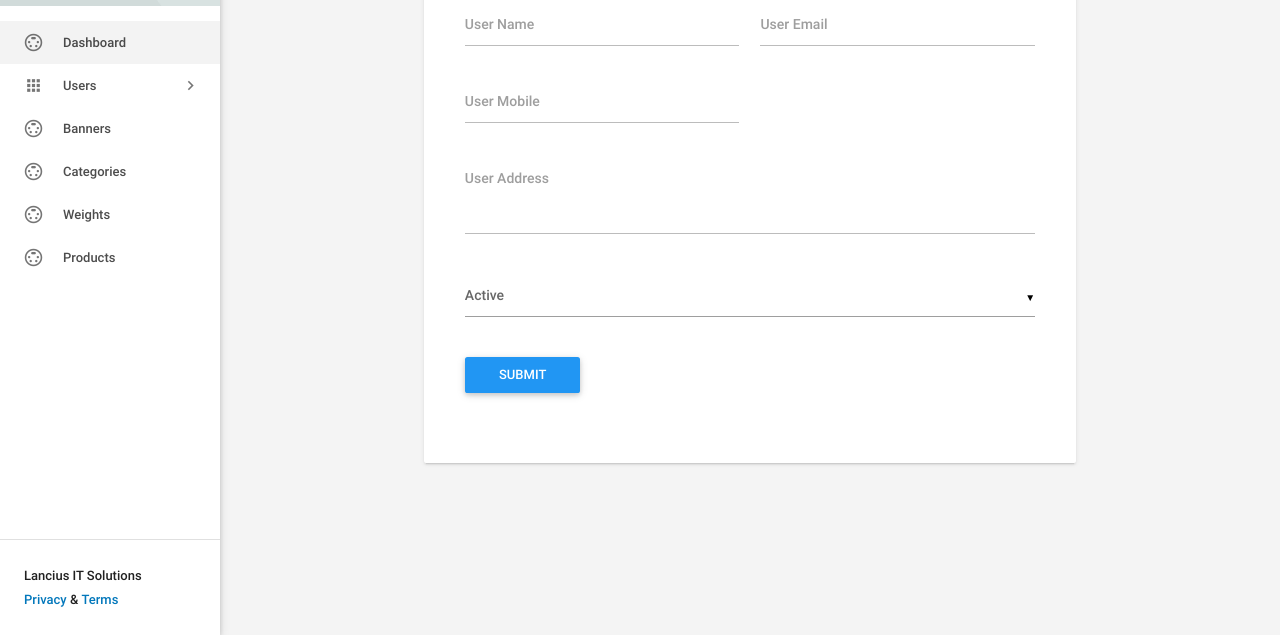
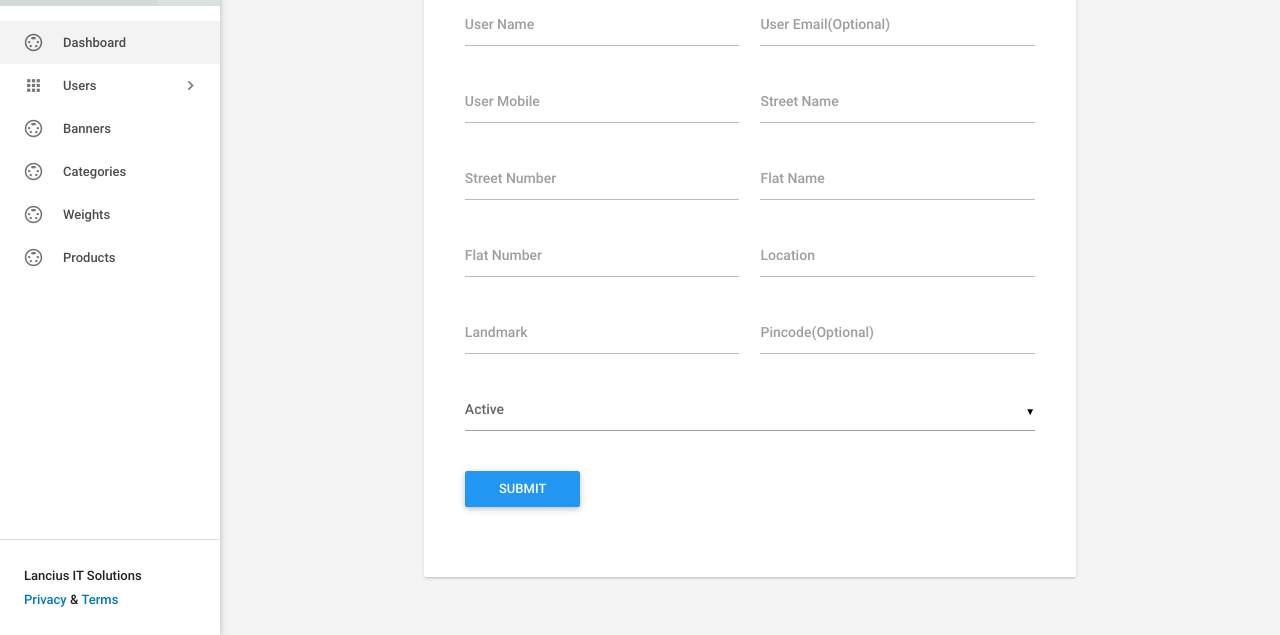
Before and after one commit to Srinivaslancius/Palle2Patnam, a PHP site: page /palle2patnam/edit_users.php?uid=1 in a window 1280 px wide. Shown: the part 165-800 px from the top of the page. Run offline with PHP 8.4, Linux system fonts and the light colour scheme; the visitor is signed in with stand-in values (Sample User, id 1); data that the repository does not hold is empty; some libraries are stand-ins or nearby versions.

Commit message:
changes in users added extra fields

```diff
--- a/admin/edit_users.php
+++ b/admin/edit_users.php
@@ -10,10 +10,16 @@ $id = $_GET['uid'];
             $user_name = $_POST['user_name'];
             $user_email = $_POST['user_email'];
             $user_mobile = $_POST['user_mobile'];
-            $user_address = $_POST['user_address'];
+            $street_name = $_POST['street_name'];
+            $street_no = $_POST['street_no'];
+            $flat_name = $_POST['flat_name'];
+            $flat_no = $_POST['flat_no'];
+            $location = $_POST['location'];
+            $landmark = $_POST['landmark'];
+            $pincode = $_POST['pincode'];
             $status = $_POST['status'];
 
-            $sql = "UPDATE `users` SET user_name='$user_name', user_email='$user_email', user_mobile='$user_mobile', user_address='$user_address', status = '$status' WHERE id = '$id' ";
+            $sql = "UPDATE `users` SET user_name='$user_name', user_email='$user_email', user_mobile='$user_mobile',street_name= '$street_name',street_no = '$street_no',flat_name = '$flat_name',flat_no = '$flat_no',location = '$location',landmark = '$landmark',pincode = '$pincode',status = '$status' WHERE id = '$id' ";
             if($conn->query($sql) === TRUE){
                echo "<script>alert('Data Updated Successfully');window.location.href='users.php';</script>";
             } else {
@@ -39,16 +45,40 @@ $id = $_GET['uid'];
                                         <label for="user_name">User Name</label>
                                     </div>
                                     <div class="input-field col s6">
-                                        <input id="user_email" type="email" class="validate" name="user_email" required value="<?php echo $getUsers1['user_email'];?>">
-                                        <label for="user_email">User Email</label>
+                                        <input id="user_email" type="email" class="validate" name="user_email" value="<?php echo $getUsers1['user_email'];?>">
+                                        <label for="user_email">User Email(Optional)</label>
                                     </div>
                                     <div class="input-field col s6">
                                         <input id="user_mobile" type="text" class="validate" name="user_mobile" required value="<?php echo $getUsers1['user_mobile'];?>">
                                         <label for="user_mobile">User Mobile</label>
                                     </div>
-                                    <div class="input-field col s12">
-                                        <textarea id="user_address" class="materialize-textarea" name="user_address" required><?php echo $getUsers1['user_address'];?></textarea>
-                                        <label for="user_address">User Address</label>
+                                    <div class="input-field col s6">
+                                        <input id="street_name" type="text" class="validate" name="street_name" required value="<?php echo $getUsers1['street_name'];?>">
+                                        <label for="street_name">Street Name</label>
+                                    </div>
+                                    <div class="input-field col s6">
+                                        <input id="street_no" type="text" class="validate" name="street_no" required value="<?php echo $getUsers1['street_no'];?>">
+                                        <label for="street_no">Street Number</label>
+                                    </div>
+                                    <div class="input-field col s6">
+                                        <input id="flat_name" type="text" class="validate" name="flat_name" required value="<?php echo $getUsers1['flat_name'];?>">
+                                        <label for="flat_name">Flat Name</label>
+                                    </div>
+                                    <div class="input-field col s6">
+                                        <input id="flat_no" type="text" class="validate" name="flat_no" required value="<?php echo $getUsers1['flat_no'];?>">
+                                        <label for="flat_no">Flat Number</label>
+                                    </div>
+                                   <div class="input-field col s6">
+                                        <input id="location" type="text" class="validate" name="location" required value="<?php echo $getUsers1['location'];?>">
+                                        <label for="location">Location</label>
+                                    </div>
+                                    <div class="input-field col s6">
+                                        <input id="landmark" type="text" class="validate" name="landmark" required value="<?php echo $getUsers1['landmark'];?>">
+                                        <label for="landmark">Landmark</label>
+                                    </div>
+                                    <div class="input-field col s6">
+                                        <input id="pincode" type="text" class="validate" name="pincode" value="<?php echo $getUsers1['pincode'];?>">
+                                        <label for="pincode">Pincode(Optional)</label>
                                     </div>
 
                                     <div class="input-field col s12">
```
Also changed, not shown: admin/add_users.php (+4 -4 lines), admin/users.php (+10 -11 lines).
